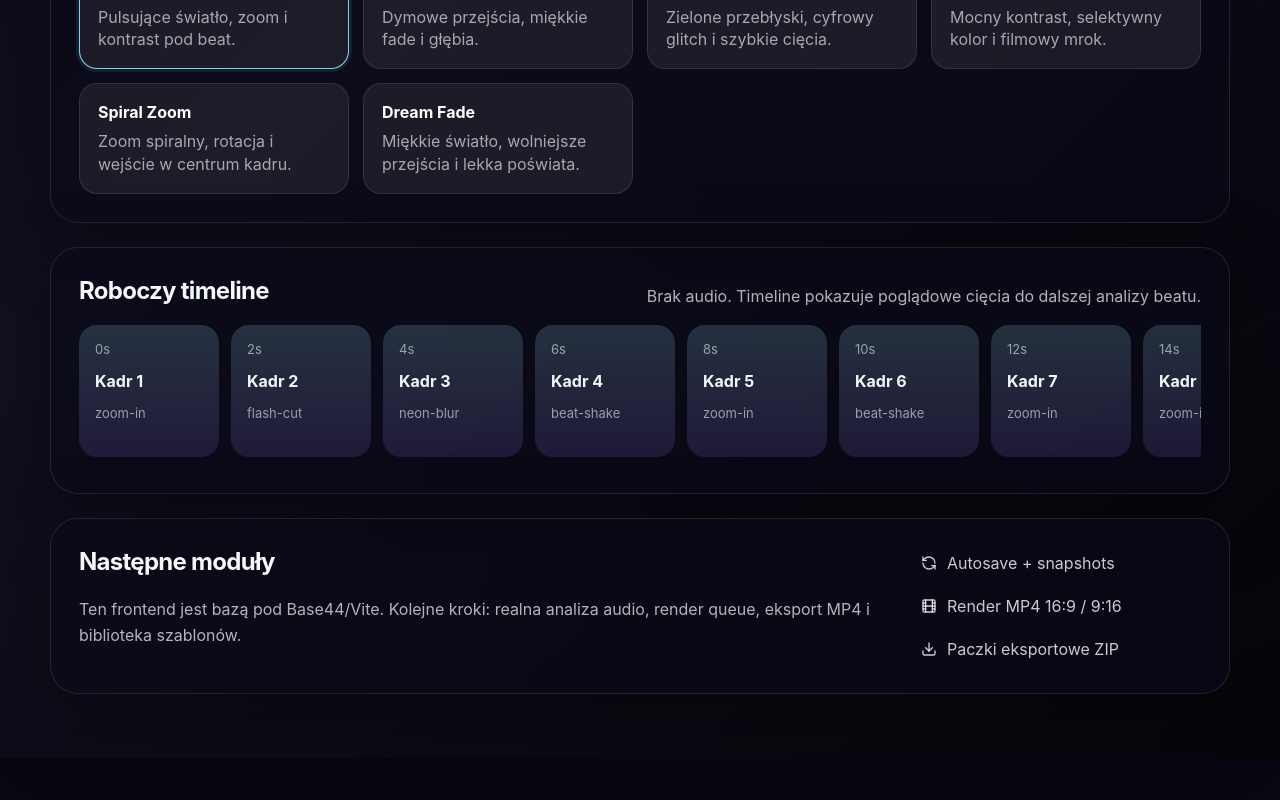
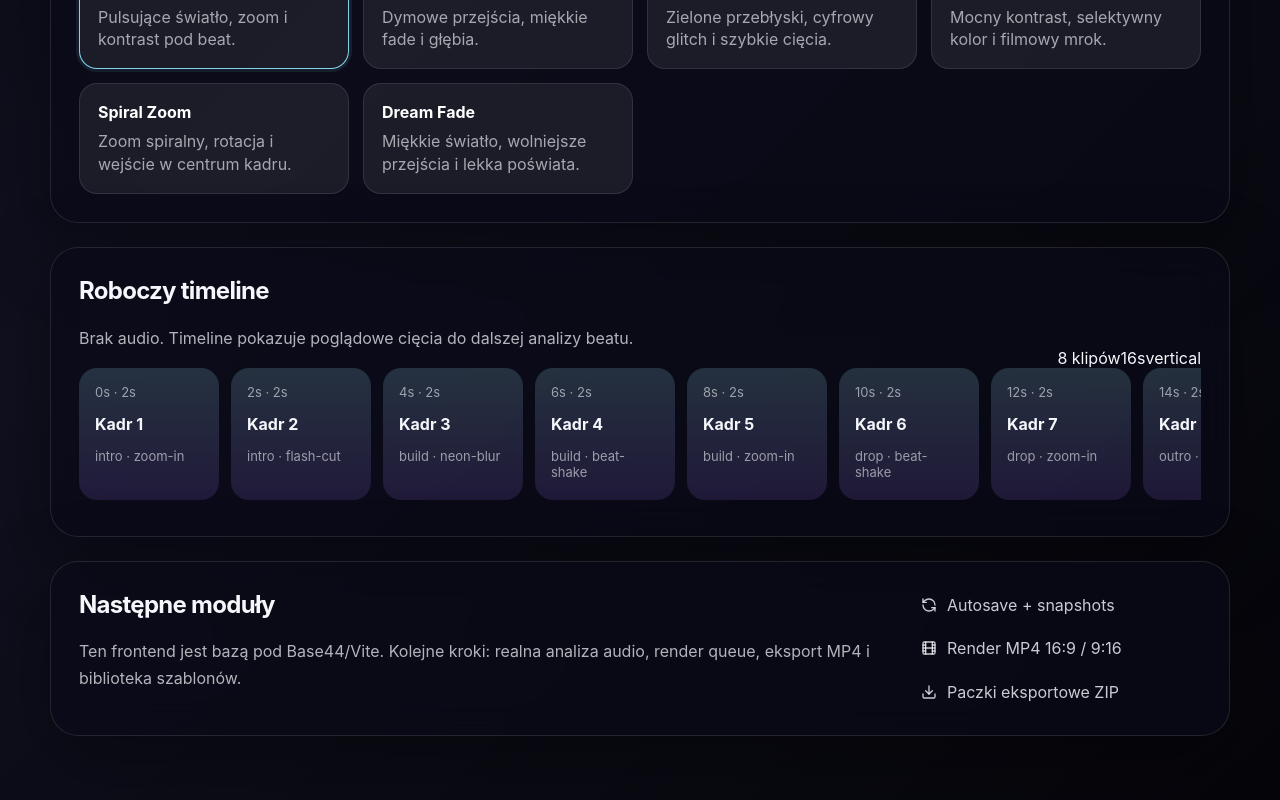
Before and after one commit to KumatyTomi/FotoBeat, a React (Vite) app: page / in a window 1280 px wide. Shown: the part 1278-2078 px from the top of the page. Before the commit the page ends 2036 px from the top, so only its background shows below. Built offline with nearby package versions, Linux system fonts and the light colour scheme.

Commit message:
Improve timeline preview metadata

```diff
--- a/src/components/TimelinePreview.jsx
+++ b/src/components/TimelinePreview.jsx
@@ -2,16 +2,26 @@ export default function TimelinePreview({ timeline }) {
   return (
     <section className="timeline-panel">
       <div className="section-heading">
-        <h2>Roboczy timeline</h2>
-        <p>{timeline.summary}</p>
+        <div>
+          <h2>Roboczy timeline</h2>
+          <p>{timeline.summary}</p>
+        </div>
+        <div className="timeline-meta">
+          <span>{timeline.clips.length} klipów</span>
+          <span>{timeline.estimatedDuration}s</span>
+          <span>{timeline.format}</span>
+        </div>
       </div>
 
       <div className="timeline-strip">
         {timeline.clips.map((clip) => (
-          <article key={clip.id} className="timeline-clip">
-            <span>{clip.start}s</span>
+          <article key={clip.id} className={`timeline-clip section-${clip.section}`}>
+            <span>{clip.start}s · {clip.duration}s</span>
             <strong>{clip.label}</strong>
-            <em>{clip.effect}</em>
+            <em>{clip.section} · {clip.effect}</em>
+            <div className="energy-meter" aria-label={`Energia ${Math.round(clip.energy * 100)}%`}>
+              <i style={{ width: `${Math.round(clip.energy * 100)}%` }} />
+            </div>
           </article>
         ))}
       </div>
```
